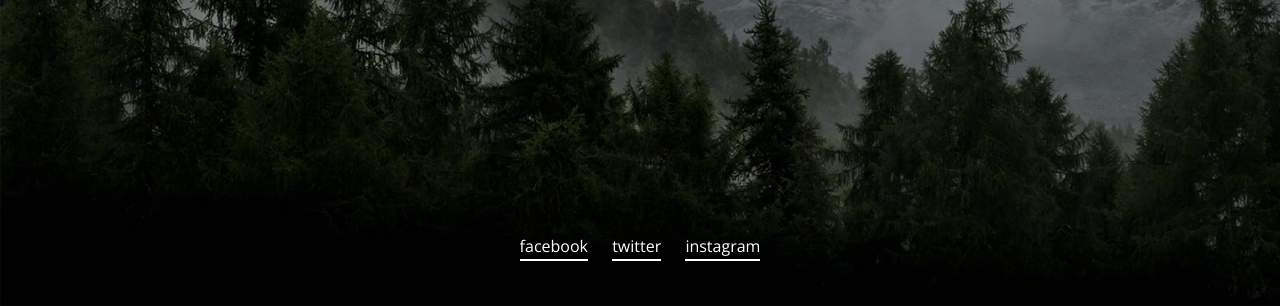
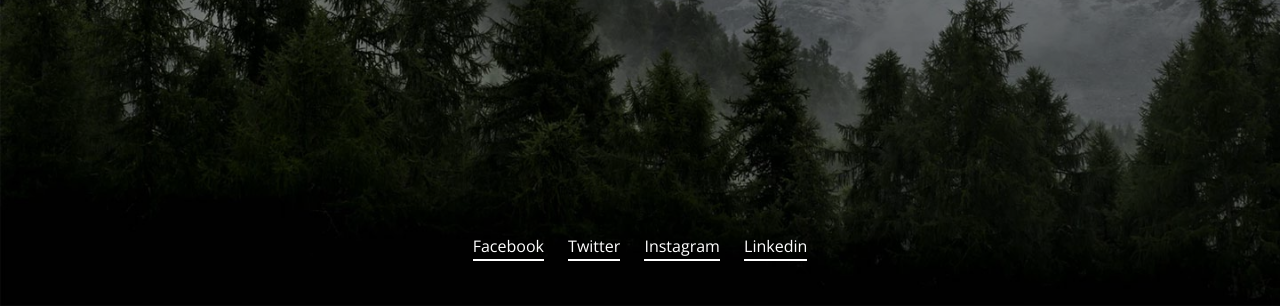
Before and after one commit to andremoriya/andremoriya.github.io, a plain HTML site: page index.html in a window 1280 px wide. Shown: the part 494-800 px from the top of the page. Drawn offline with nearby package versions, Linux system fonts and the light colour scheme.

Commit message:
Update index.html

```diff
--- a/index.html
+++ b/index.html
@@ -35,9 +35,10 @@
 				</p>
 
 				<ul class="social-btn font-white">
-					<li><a href="https://www.facebook.com/andremoriya" target="_blank">facebook</a></li>
-					<li><a href="https://twitter.com/andremoriya" target="_blank">twitter</a></li>
-					<li><a href="https://www.instagram.com/moriyaheidi/" target="_blank">instagram</a></li>
+					<li><a href="https://www.facebook.com/andremoriya" target="_blank">Facebook</a></li>
+					<li><a href="https://twitter.com/andremoriya" target="_blank">Twitter</a></li>
+					<li><a href="https://www.instagram.com/moriyaheidi/" target="_blank">Instagram</a></li>
+					<li><a href="https://www.linkedin.com/in/andremoriya/" target="_blank">Linkedin</a></li>
 				</ul><!-- social-btn -->
 
 			</div><!-- display-table -->
```
